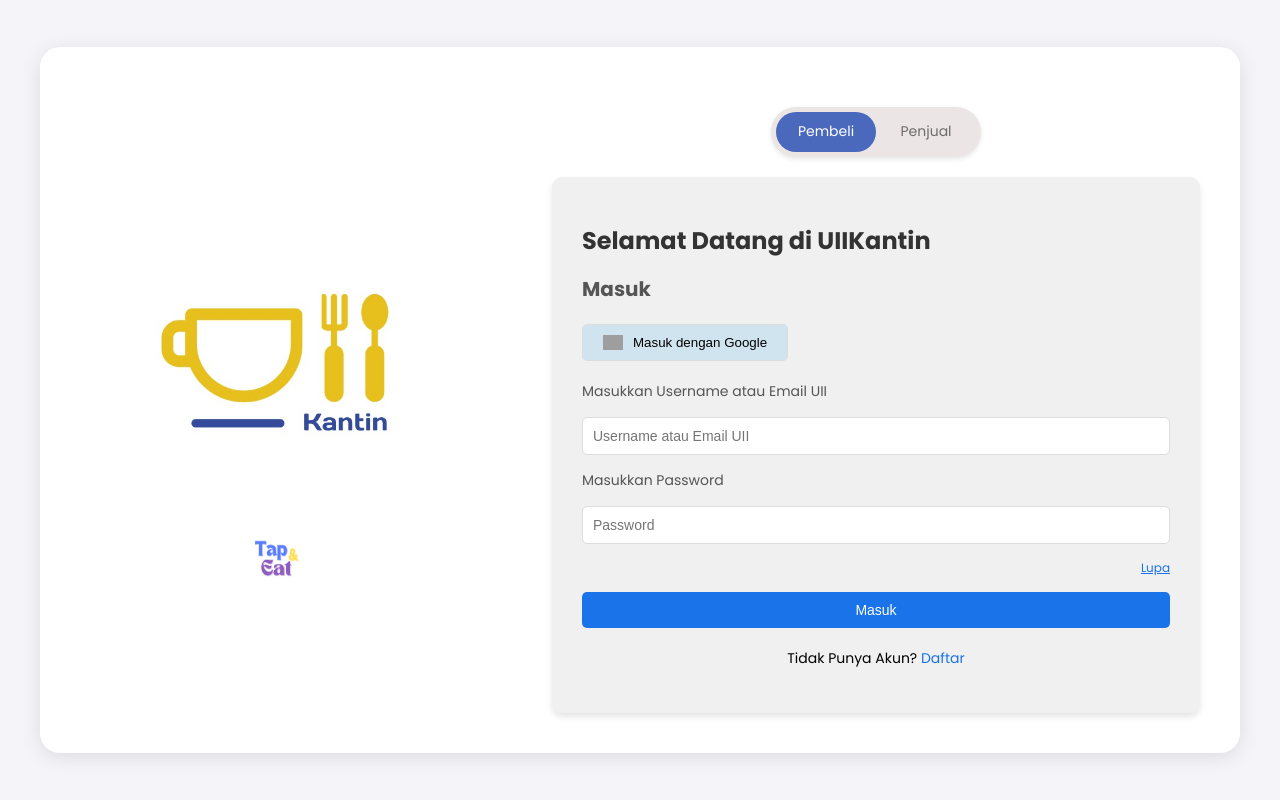
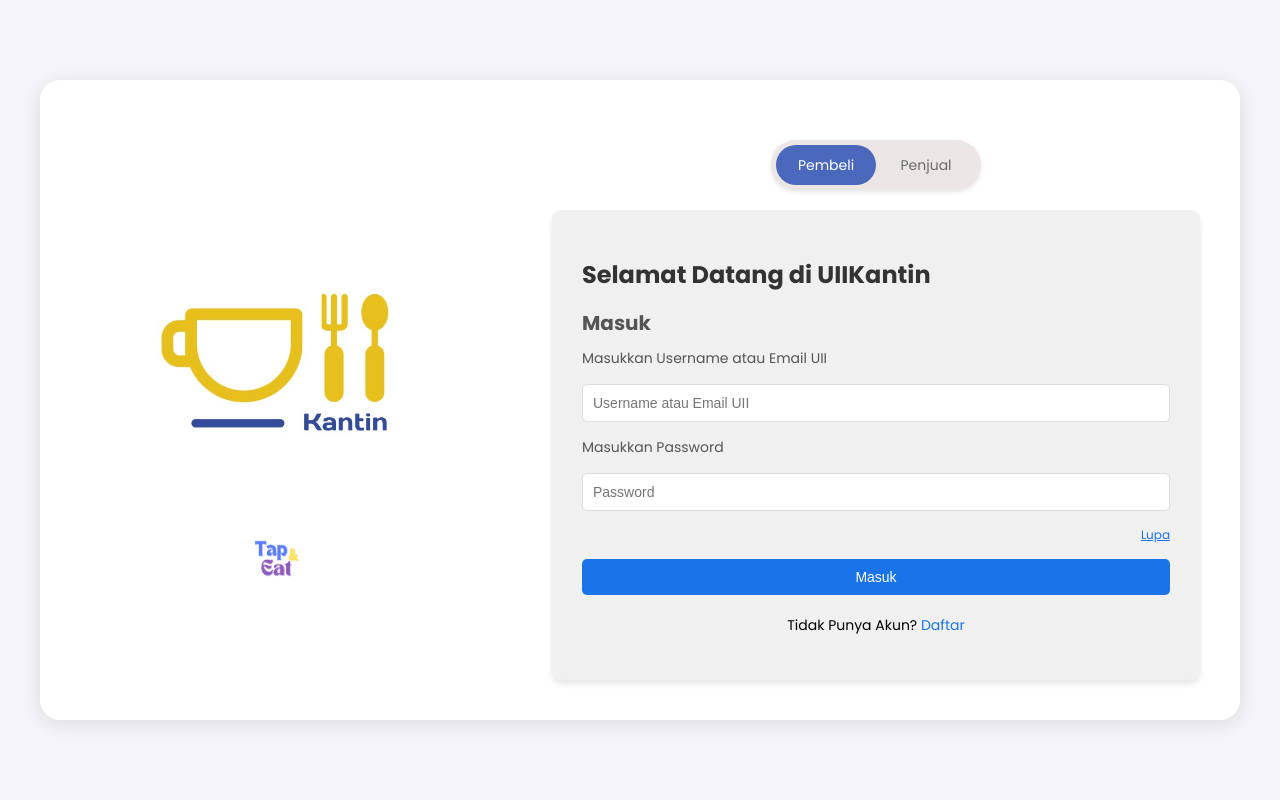
Before and after one commit to ShihabuddinAH/UIIKantin, a PHP site: page /PHP/LOGIN/login.php in a window 1280 px wide. Run offline with PHP 8.4, Linux system fonts and the light colour scheme; grey boxes are pictures that could not be loaded.

Commit message:
On branch main  Your branch is up to date with 'origin/main'.  Changes to be committed: 	modified:   PHP/LOGIN/login.php

```diff
--- a/PHP/LOGIN/login.php
+++ b/PHP/LOGIN/login.php
@@ -37,12 +37,6 @@
         <h1>Selamat Datang di UIIKantin</h1>
         <h2>Masuk</h2>
 
-        <!-- Google Sign-in Button -->
-        <button class="google-button">
-          <img src="../../ASSETS/LOGIN/google.webp" alt="Google Logo" class="google-icon">
-          Masuk dengan Google
-        </button>
-
         <!-- Login Form -->
         <form action="auth.php" id="login-form" method="POST">
           <label for="username">Masukkan Username atau Email UII</label>
```
